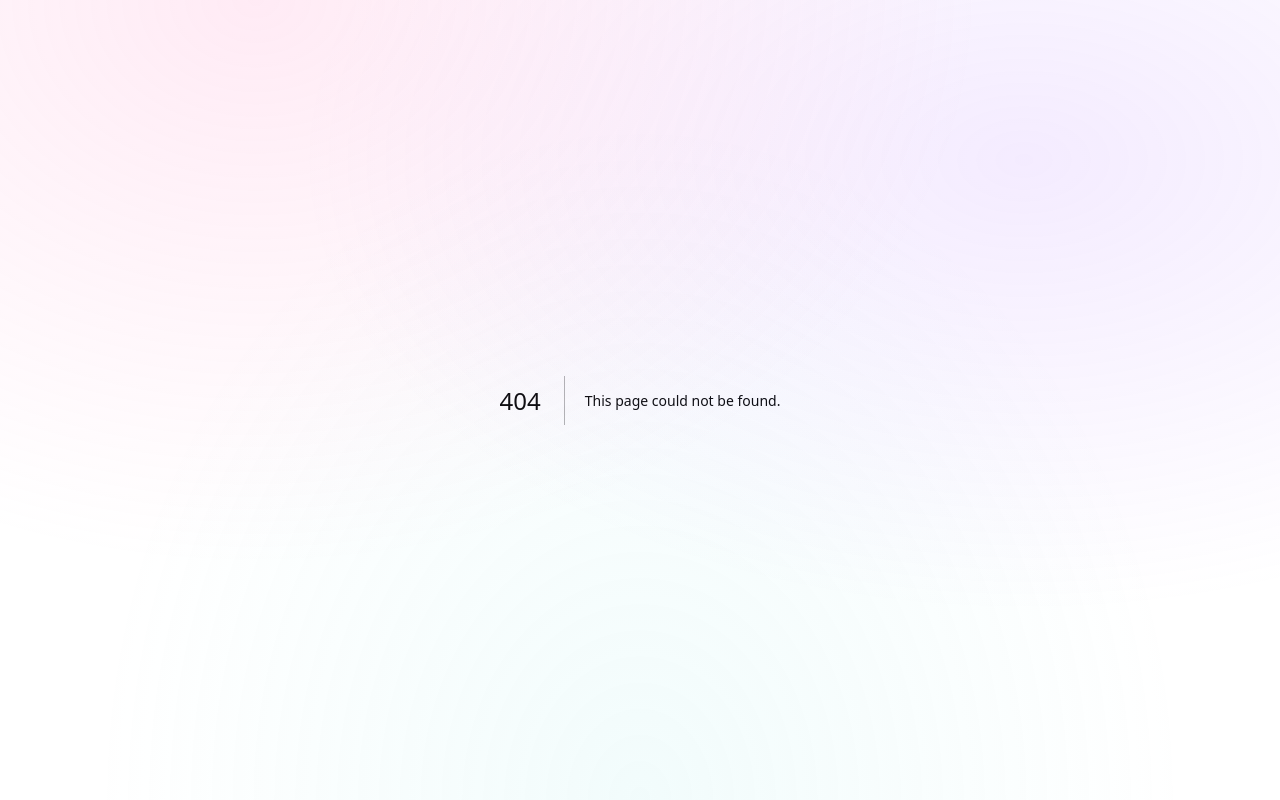
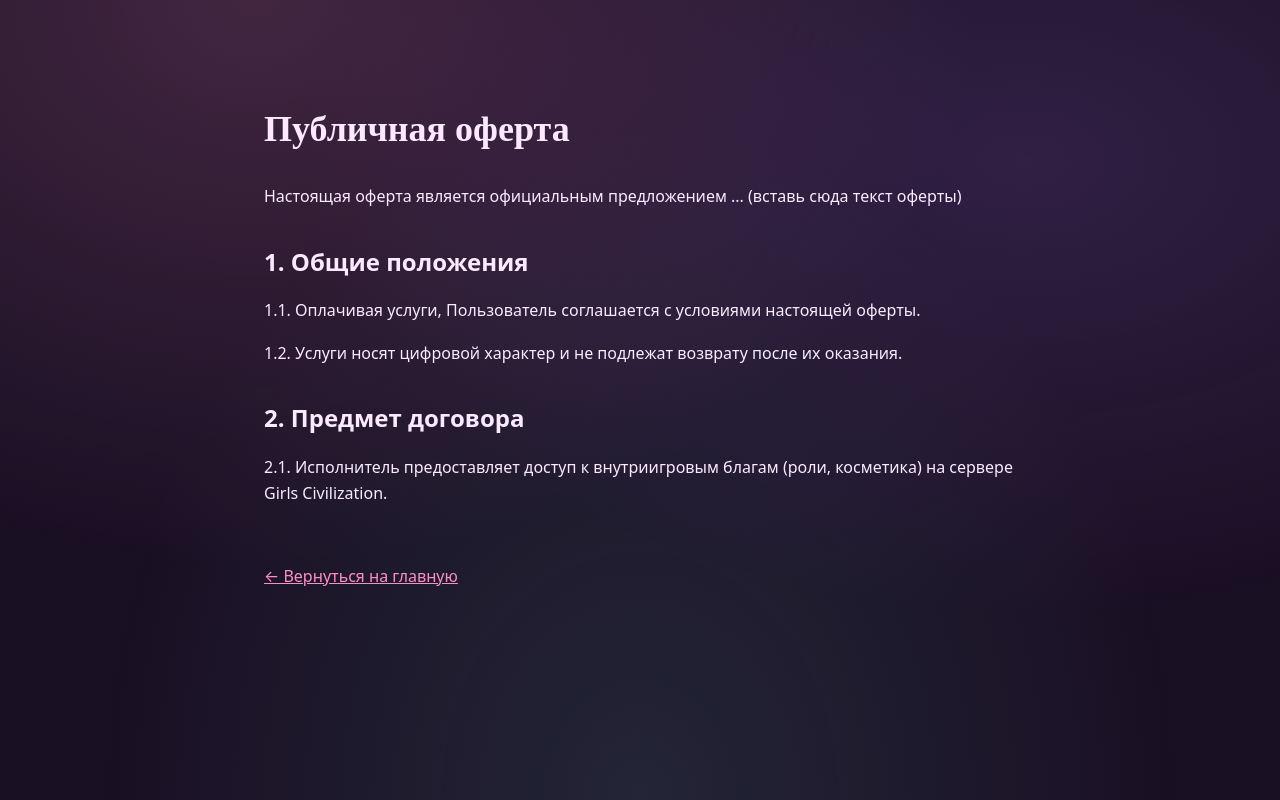
Before and after one commit to Meposy/GirlsCivilization, a Next.js app: page /offer in a window 1280 px wide. Before the commit this address had no page. Built offline with nearby package versions, Linux system fonts and the light colour scheme.

Commit message:
Create page.tsx

```diff
--- /dev/null
+++ b/app/offer/page.tsx
@@ -0,0 +1,17 @@
+export default function Offer() {
+  return (
+    <div className="container" style={{ padding: '100px 24px', maxWidth: '800px', margin: '0 auto', color: '#fbeaff' }}>
+      <h1 style={{ fontFamily: 'Unbounded', fontSize: '36px', marginBottom: '24px' }}>Публичная оферта</h1>
+      <p style={{ marginBottom: '16px' }}>Настоящая оферта является официальным предложением ... (вставь сюда текст оферты)</p>
+
+      <h2 style={{ fontSize: '24px', marginTop: '32px', marginBottom: '16px' }}>1. Общие положения</h2>
+      <p style={{ marginBottom: '16px' }}>1.1. Оплачивая услуги, Пользователь соглашается с условиями настоящей оферты.</p>
+      <p style={{ marginBottom: '16px' }}>1.2. Услуги носят цифровой характер и не подлежат возврату после их оказания.</p>
+
+      <h2 style={{ fontSize: '24px', marginTop: '32px', marginBottom: '16px' }}>2. Предмет договора</h2>
+      <p style={{ marginBottom: '16px' }}>2.1. Исполнитель предоставляет доступ к внутриигровым благам (роли, косметика) на сервере Girls Civilization.</p>
+
+      <a href="/" style={{ display: 'inline-block', marginTop: '40px', color: '#ff8ec7', textDecoration: 'underline' }}>← Вернуться на главную</a>
+    </div>
+  );
+}
```
